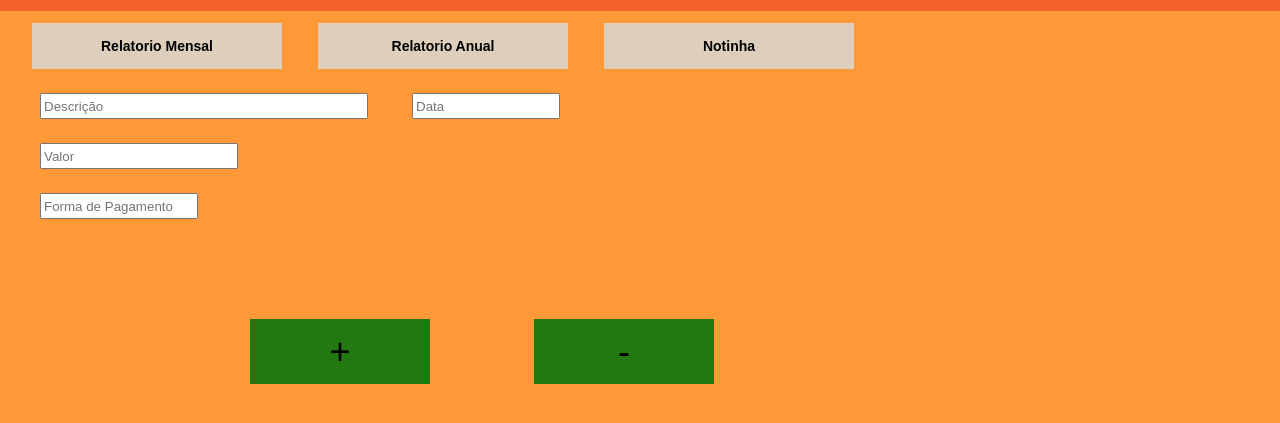
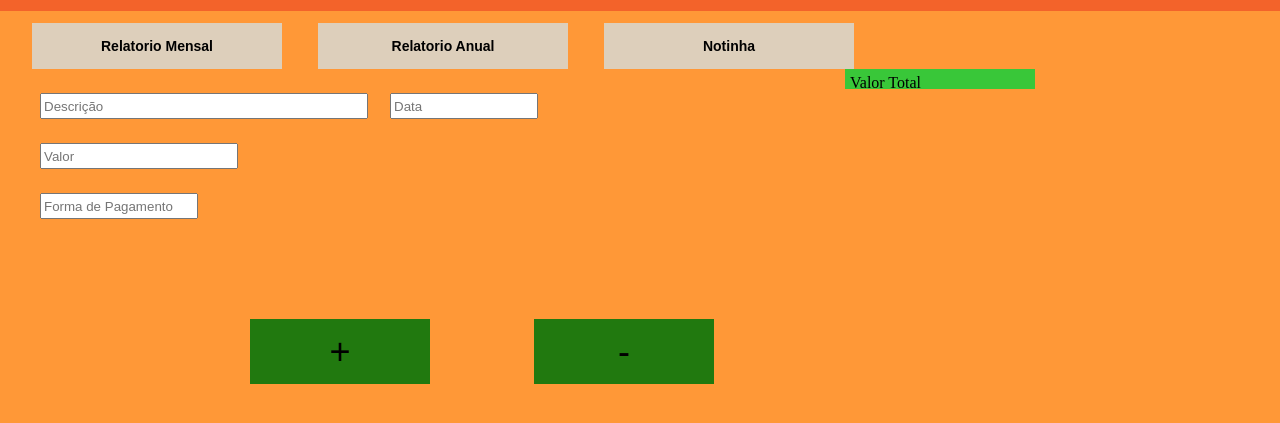
Before and after one commit to SavioVitorAlves/ProjetoLider, a plain HTML site: page Projeto Lider/index.html in a window 1280 px wide. Shown: the part 79-502 px from the top of the page. Drawn offline with Linux system fonts and the light colour scheme.

Commit message:
refactor

```diff
--- a/Projeto Lider/index.css
+++ b/Projeto Lider/index.css
@@ -78,3 +78,19 @@ body{
     font-size: 36px;
     border-width: 0px;
 }
+.soma{
+    background-color: rgb(57, 199, 57);
+    grid-column: 3/4;
+    grid-row: 1/2;
+    margin: 0 auto;
+    padding: 5px;
+    height: 10px;
+    width: 180px;
+
+
+}
+.botoes{
+    display: grid;
+    grid-template-columns: 300px 200px;
+    gap: 50px;
+}
--- a/Projeto Lider/index.html
+++ b/Projeto Lider/index.html
@@ -21,22 +21,24 @@
             <button class="confg">Relatorio Anual</button>
             <button class="confg">Notinha</button>
         </div>
+        <div class="botoes">
+            <input class="descricao" type="text" id="task_name" name="task_name" placeholder="Descrição"/>
+            <input class="descricao2" type="text" id="task_name" name="task_name" placeholder="Data"/>
+            <div class="soma">Valor Total</div>
 
-        <input class="descricao" type="text" id="task_name" name="task_name" placeholder="Descrição"/>
-        <input class="descricao2" type="text" id="task_name" name="task_name" placeholder="Data"/>
-        <div>
+        </div>
+        <div >
             <input class="descricao3" type="text" id="task_name" name="task_name" placeholder="Valor"/>
         </div>
         <div>
             <input class="descricao4" type="text" id="task_name" name="task_name" placeholder="Forma de Pagamento"/>
         </div>
+
         <div>
             <button class="operacao">+</button>
             <button class="operacao2">-</button>
         </div>
     </article>
-    <address>
 
-    </address>
 </body>
 </html>
```
